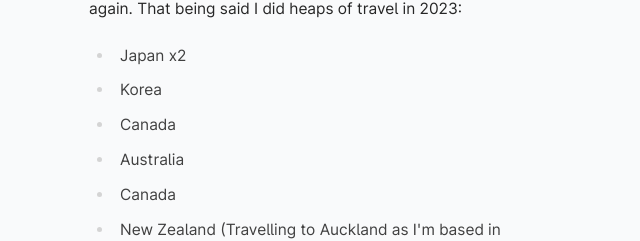
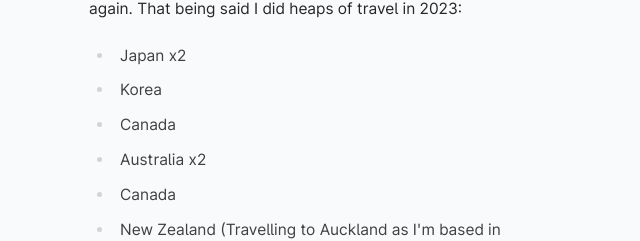
Before and after one commit to NaveenBandarage/www., a Next.js app: page /2023 in a window 1280 px wide. Shown: the part 932-1173 px from the top of the page, without its empty margins (194-834 px from the left). Built offline with nearby package versions, Linux system fonts and the light colour scheme; what tailwindcss-touch would draw is missing.

Commit message:
Update pages/2023.tsx

```diff
--- a/pages/2023.tsx
+++ b/pages/2023.tsx
@@ -71,7 +71,7 @@ export default function BlogPost() {
                 <li>Japan x2</li>
                 <li>Korea</li>
                 <li>Canada</li>
-                <li>Australia</li>
+                <li>Australia x2</li>
                 <li>Canada</li>
                 <li>
                   New Zealand (Travelling to Auckland as I'm based in
```
